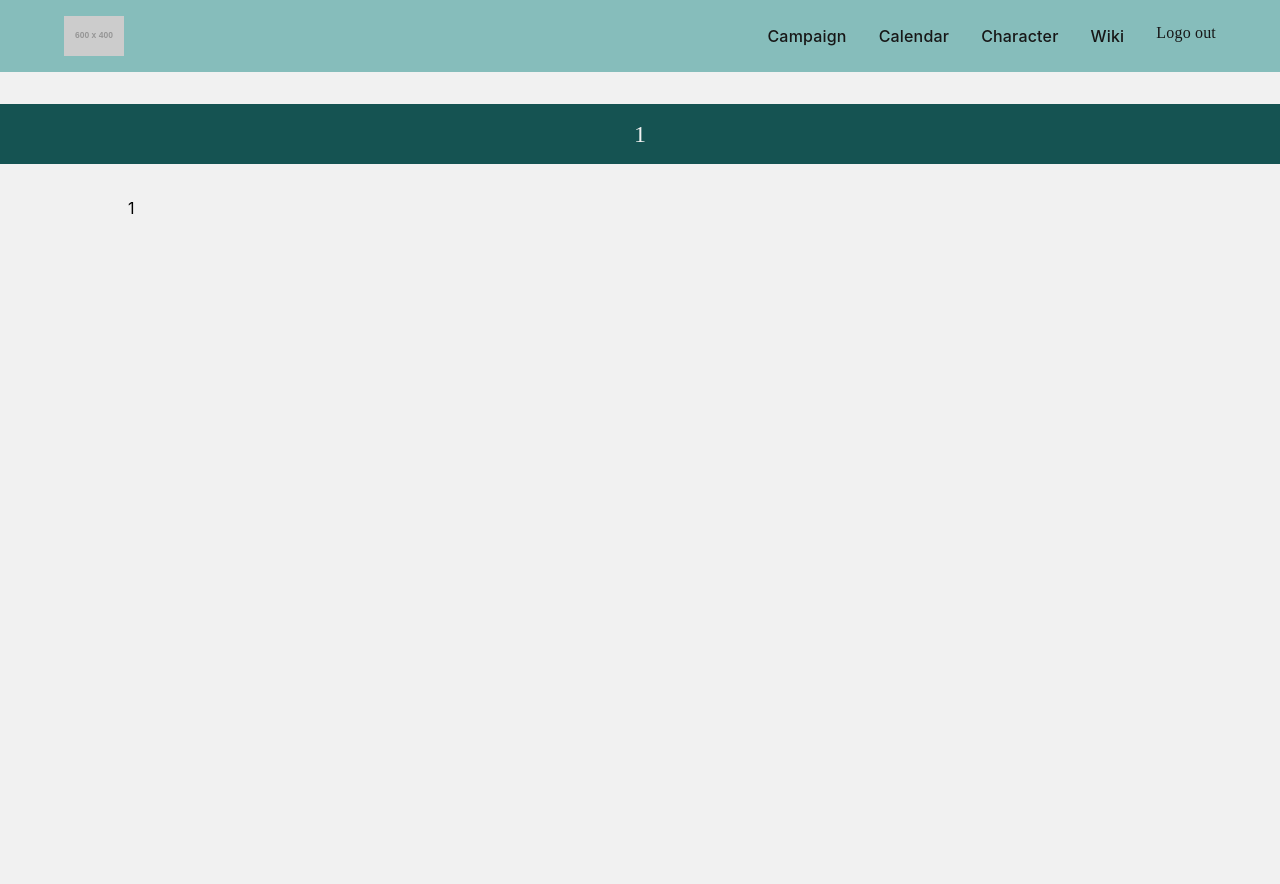
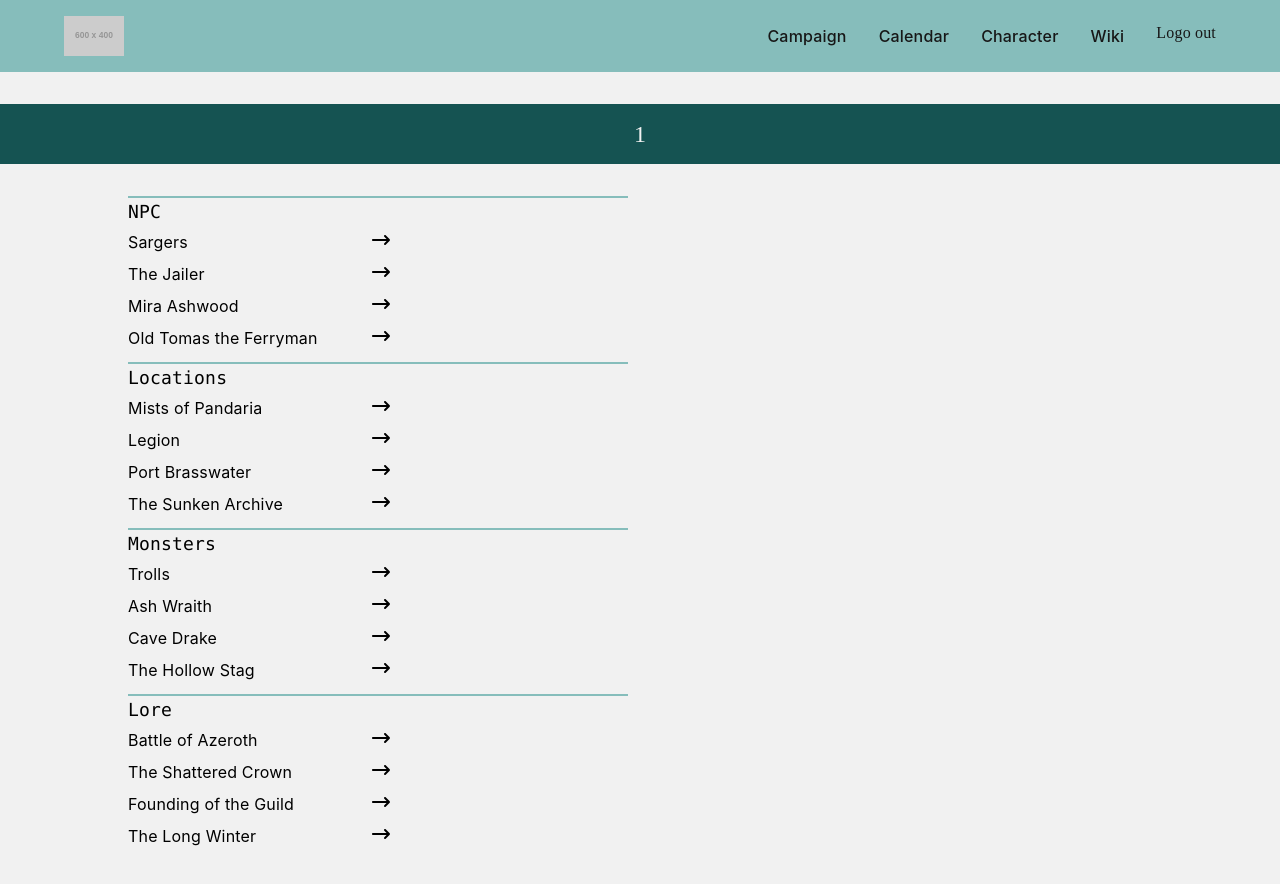
Before and after one commit to juleskj/dnd-react-flask, a React (Vite) app: page /wiki/1 in a window 1280 px wide. Before the commit the page ends 800 px from the top, so only its background shows below. Built offline with nearby package versions, Linux system fonts and the light colour scheme.

Commit message:
created wikiworld and wiki entry for single wiki entries

```diff
--- a/src/App.jsx
+++ b/src/App.jsx
@@ -1,7 +1,8 @@
 import { Routes, Route } from "react-router";
 import Home from "./pages/Home";
 import Wiki from "./pages/wikipedia/Wiki";
-import SingleWiki from "./pages/wikipedia/SingleWiki";
+import WikiWorld from "./pages/wikipedia/WikiWorld";
+import WikiEntry from "./pages/wikipedia/WikiEntry";
 import Campaign from "./pages/Campaign";
 import Calendar from "./pages/Calendar";
 import Character from "./pages/Character";
@@ -14,7 +15,8 @@ function App() {
       <Routes>
         <Route path="/" element={<Home />} />
         <Route path="/wiki" element={<Wiki />} />
-        <Route path="/wiki/:slug" element={<SingleWiki />} />
+        <Route path="/wiki/:slug" element={<WikiWorld />} />
+        <Route path="/wiki/:slug/:entry" element={<WikiEntry />} />
         <Route path="/campaign" element={<Campaign />} />
         <Route path="/calendar" element={<Calendar />} />
         <Route path="/character" element={<Character />} />
--- a/src/components/AddWikiBtn.tsx
+++ b/src/components/wiki/AddWikiBtn.tsx
@@ -1,6 +1,6 @@
 import { useState, useRef, useEffect } from "react";
 
-import AddButton from "./AddButton";
+import AddButton from "../AddButton";
 import { Link } from "react-router";
 
 function AddWikiBtn({
--- /dev/null
+++ b/src/components/wiki/WikiCategory.tsx
@@ -0,0 +1,31 @@
+import { Link } from "react-router";
+import WikiEntry from "./WikiEntry";
+
+type Entry = { id: string; name: string; slug: string };
+
+function WikiCategory({
+  title,
+  worldSlug,
+  entries,
+}: {
+  title: string;
+  worldSlug: string;
+  entries: Entry[];
+}) {
+  return (
+    <article className="border-t-2 border-main-200">
+      <h3>{title}</h3>
+      <ul className="*:py-1">
+        {entries.map((entry) => (
+          <WikiEntry
+            key={entry.id}
+            name={entry.name}
+            to={`/wiki/${worldSlug}/${entry.slug}`}
+          />
+        ))}
+      </ul>
+    </article>
+  );
+}
+
+export default WikiCategory;
--- /dev/null
+++ b/src/components/wiki/WikiEntry.tsx
@@ -0,0 +1,24 @@
+import { Link } from "react-router";
+
+function WikiEntry({ name, to }: { name: string; to: string }) {
+  return (
+    <li>
+      <Link className="grid grid-cols-[65%_35%] lg:w-[65%]" to={to}>
+        {name}
+        <svg
+          xmlns="http://www.w3.org/2000/svg"
+          viewBox="0 0 640 640"
+          className="w-5 h-5 ml-8"
+          aria-hidden="true"
+        >
+          <path
+            fill="currentColor"
+            d="M598.6 342.6C611.1 330.1 611.1 309.8 598.6 297.3L470.6 169.3C458.1 156.8 437.8 156.8 425.3 169.3C412.8 181.8 412.8 202.1 425.3 214.6L498.7 288L64 288C46.3 288 32 302.3 32 320C32 337.7 46.3 352 64 352L498.7 352L425.3 425.4C412.8 437.9 412.8 458.2 425.3 470.7C437.8 483.2 458.1 483.2 470.6 470.7L598.6 342.7z"
+          />
+        </svg>
+      </Link>
+    </li>
+  );
+}
+
+export default WikiEntry;
--- a/src/components/WikiWorld.tsx
+++ b/src/components/wiki/WikiWorld.tsx
@@ -12,7 +12,7 @@ function WikiWorld({
   return (
     <Link
       key={id}
-      to={`/Wiki/${slug}`}
+      to={`/wiki/${slug}`}
       className="active:scale-[0.98] hover:scale-[1.02] duration-100 ease-in"
     >
       <article className="flex flex-row items-center justify-between  py-8 px-4 rounded-[10px] text-light-100 bg-main-400 w-full md:max-w-full lg:max-w-85">
--- a/src/layouts/MainLayout.tsx
+++ b/src/layouts/MainLayout.tsx
@@ -4,10 +4,12 @@ function MainLayout({
   children,
   headerTitle,
   color = "purple",
+  css,
 }: {
   children: ReactNode;
   headerTitle: string;
   color?: "purple" | "teal";
+  css?: string;
 }) {
   const colors = {
     purple: "bg-accent-300",
@@ -15,13 +17,15 @@ function MainLayout({
   };
 
   return (
-    <div className="my-8">
+    <div className={` my-8`}>
       <h2
         className={` ${colors[color]} w-full text-center text-light-100 p-4 first-letter:capitalize`}
       >
         {headerTitle}
       </h2>
-      <section className="my-4 mx-4 lg:mx-32 lg:my-8">{children}</section>
+      <section className={`${css} my-4 mx-4 lg:mx-32 lg:my-8`}>
+        {children}
+      </section>
     </div>
   );
 }
--- a/src/pages/wikipedia/SingleWiki.tsx
+++ /dev/null
@@ -1,17 +0,0 @@
-import MainLayout from "../../layouts/MainLayout";
-import { useParams } from "react-router";
-
-function fromSlug(slug: string) {
-  return slug.replace(/-/g, " ");
-}
-function Wiki() {
-  const { slug } = useParams<{ slug: string }>();
-
-  return (
-    <MainLayout headerTitle={fromSlug(slug ?? "")} color="teal">
-      <p>{fromSlug(slug ?? "")}</p>
-    </MainLayout>
-  );
-}
-
-export default Wiki;
--- a/src/pages/wikipedia/Wiki.tsx
+++ b/src/pages/wikipedia/Wiki.tsx
@@ -1,8 +1,8 @@
 import MainLayout from "../../layouts/MainLayout";
 import { useState } from "react";
 
-import AddWikiBtn from "../../components/AddWikiBtn";
-import WikiWorld from "../../components/WikiWorld";
+import AddWikiBtn from "../../components/wiki/AddWikiBtn";
+import WikiWorld from "../../components/wiki/WikiWorld";
 
 type World = { id: string; worldTitle: string; slug: string };
 
--- /dev/null
+++ b/src/pages/wikipedia/WikiEntry.tsx
@@ -0,0 +1,27 @@
+import MainLayout from "../../layouts/MainLayout";
+import { useParams } from "react-router";
+
+type entry = { id: string; name: string; Entry: string };
+
+function fromEntry(entry: string) {
+  return entry
+    .replace(/-/g, " ")
+    .replace(/\b\w/g, (char) => char.toUpperCase());
+}
+
+function WikiEntry() {
+  const { entry } = useParams<{ entry: string }>();
+  const worldEntry = entry ?? "";
+
+  return (
+    <MainLayout
+      headerTitle={fromEntry(worldEntry)}
+      color="teal"
+      css="flex flex-col gap-2 *:max-w-125"
+    >
+      <p>{fromEntry(worldEntry)}</p>
+    </MainLayout>
+  );
+}
+
+export default WikiEntry;
--- /dev/null
+++ b/src/pages/wikipedia/WikiWorld.tsx
@@ -0,0 +1,73 @@
+import MainLayout from "../../layouts/MainLayout";
+import { useParams } from "react-router";
+import WikiCategory from "../../components/wiki/WikiCategory";
+
+type Entry = { id: string; name: string; slug: string };
+
+function toSlug(title: string) {
+  return title.toLowerCase().replace(/\s+/g, "-");
+}
+
+function fromSlug(slug: string) {
+  return slug.replace(/-/g, " ").replace(/\b\w/g, (char) => char.toUpperCase());
+}
+
+function makeEntries(prefix: string, names: string[]): Entry[] {
+  return names.map((name, i) => ({
+    id: `${prefix}-${i + 1}`,
+    name,
+    slug: toSlug(name),
+  }));
+}
+
+const NPCS = makeEntries("npc", [
+  "Sargers",
+  "The Jailer",
+  "Mira Ashwood",
+  "Old Tomas the Ferryman",
+]);
+
+const LOCATIONS = makeEntries("loc", [
+  "Mists of Pandaria",
+  "Legion",
+  "Port Brasswater",
+  "The Sunken Archive",
+]);
+
+const MONSTERS = makeEntries("mon", [
+  "Trolls",
+  "Ash Wraith",
+  "Cave Drake",
+  "The Hollow Stag",
+]);
+
+const LORE = makeEntries("lore", [
+  "Battle of Azeroth",
+  "The Shattered Crown",
+  "Founding of the Guild",
+  "The Long Winter",
+]);
+
+function WikiWorld() {
+  const { slug } = useParams<{ slug: string }>();
+  const worldSlug = slug ?? "";
+
+  return (
+    <MainLayout
+      headerTitle={fromSlug(worldSlug)}
+      color="teal"
+      css="flex flex-col gap-2 *:max-w-125"
+    >
+      <WikiCategory title="NPC" worldSlug={worldSlug} entries={NPCS} />
+      <WikiCategory
+        title="Locations"
+        worldSlug={worldSlug}
+        entries={LOCATIONS}
+      />
+      <WikiCategory title="Monsters" worldSlug={worldSlug} entries={MONSTERS} />
+      <WikiCategory title="Lore" worldSlug={worldSlug} entries={LORE} />
+    </MainLayout>
+  );
+}
+
+export default WikiWorld;
```
